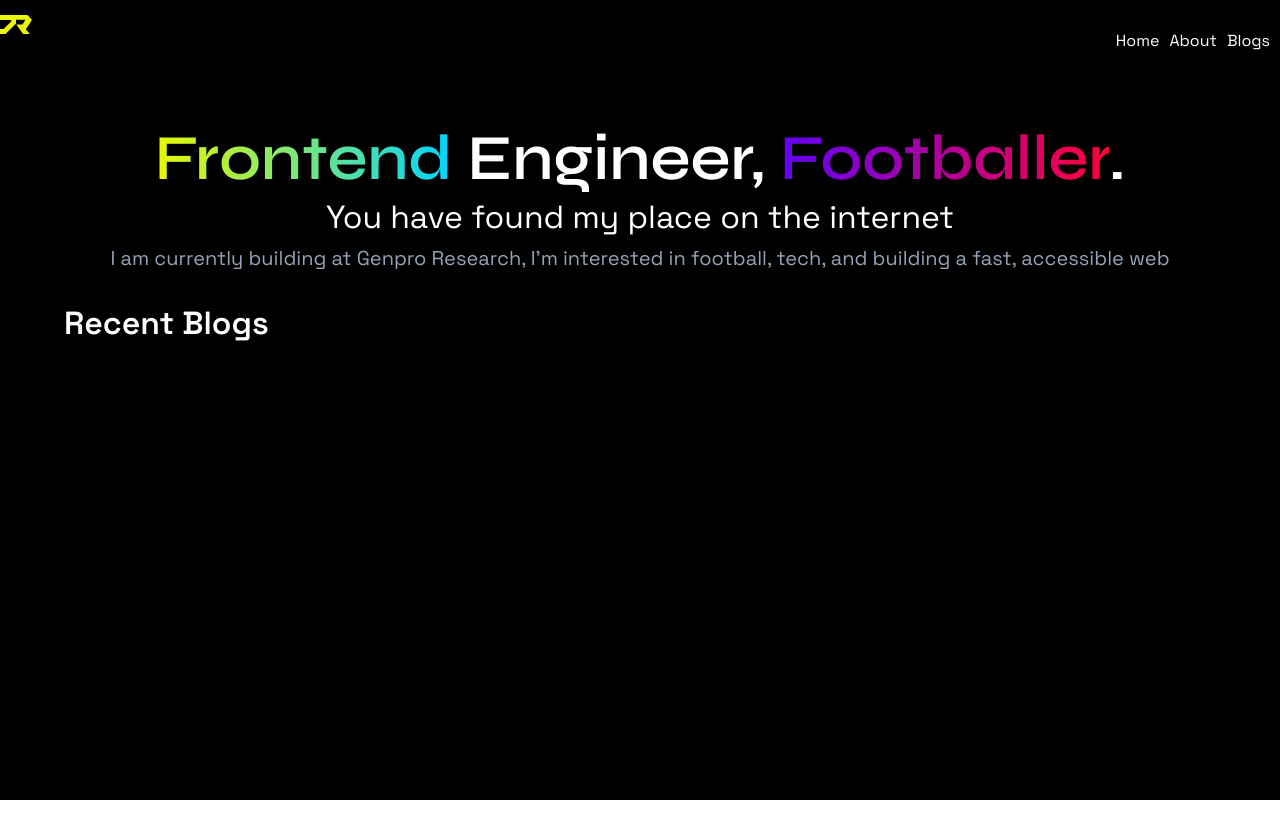
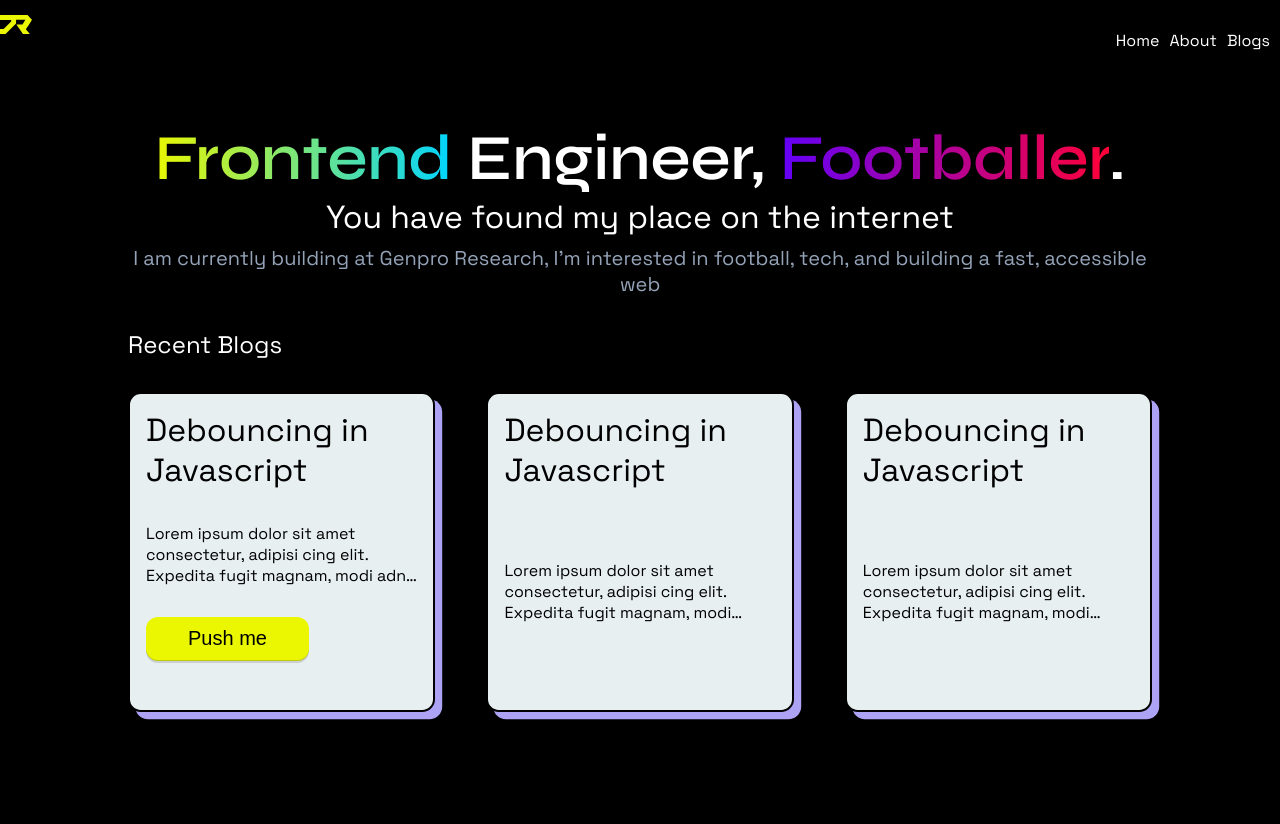
Before and after one commit to joelshejar/next-neo, a Next.js app: page / in a window 1280 px wide. Before the commit the page ends 800 px from the top, so only its background shows below. Built offline with nearby package versions, Linux system fonts and the light colour scheme.

Commit message:
Added neo brutalistic styling for blog cards

```diff
--- a/app/page.module.css
+++ b/app/page.module.css
@@ -27,23 +27,13 @@
 }
 
 .hero {
-  height: 90vh;
   width: 100%;
   background-color: black;
   color: white;
-  padding: 0 4rem;
+  padding: 0 8rem;
+  padding-bottom: 3rem;
 }
 
-.blog {
-  color: white;
-  margin-top: 2rem;
-
-}
-
-.blog>h2 {
-  font-size: 2rem;
-  font-weight: 600;
-}
 
 .heroHeading {
   text-align: center;
@@ -83,6 +73,132 @@
   -webkit-text-fill-color: transparent;
 }
 
+.blog {
+  color: white;
+  margin-top: 2rem;
+
+}
+
+.blogCardSection {
+  display: flex;
+  justify-content: space-between;
+  flex-wrap: wrap;
+  margin: 2rem 0;
+}
+
+.blogCard {
+  --shadowColor: 247 80% 80%;
+  display: flex;
+  flex-wrap: wrap;
+  background: rgb(231, 239, 241);
+  max-width: 50rem;
+  width: 30%;
+  height: 20rem;
+  box-shadow: 0.45rem 0.45rem 0 hsl(var(--shadowColor) / 1);
+  border-radius: 0.8rem;
+  overflow: hidden;
+  border: 0.15rem solid black;
+  margin-bottom: 2rem;
+  padding: 1rem;
+  color: black;
+}
+
+.blogCard>h4 {
+  font-size: 2rem;
+}
+
+.blogCard>p {
+  display: -webkit-box;
+  -webkit-line-clamp: 3;
+  -webkit-box-orient: vertical;
+  overflow: hidden;
+  height: 4rem;
+}
+
+.pushable {
+  position: relative;
+  border: none;
+  background: transparent;
+  padding: 0;
+  cursor: pointer;
+  outline-offset: 4px;
+  height: 2.5rem;
+  transition: filter 250ms;
+}
+
+.shadow {
+  position: absolute;
+  top: 0;
+  left: 0;
+  width: 100%;
+  height: 100%;
+  border-radius: 12px;
+  background: rgba(59, 55, 50, 0.169);
+  will-change: transform;
+  transform: translateY(2px);
+  transition:
+    transform 600ms cubic-bezier(.3, .7, .4, 1);
+}
+
+.edge {
+  position: absolute;
+  top: 0;
+  left: 0;
+  width: 100%;
+  height: 100%;
+  border-radius: 12px;
+  background: #c1ca0a
+    /* linear-gradient(to left,
+      hsl(340deg 100% 16%) 0%,
+      hsl(340deg 100% 32%) 8%,
+      hsl(340deg 100% 32%) 92%,
+      hsl(340deg 100% 16%) 100%); */
+}
+
+.front {
+  display: block;
+  position: relative;
+  padding: 10px 42px;
+  border-radius: 12px;
+  font-size: 1.25rem;
+  color: black;
+  background: #EAF700;
+  will-change: transform;
+  transform: translateY(-4px);
+  transition:
+    transform 600ms cubic-bezier(.3, .7, .4, 1);
+}
+
+.pushable:hover {
+  filter: brightness(110%);
+}
+
+.pushable:hover .front {
+  transform: translateY(-6px);
+  transition:
+    transform 250ms cubic-bezier(.3, .7, .4, 1.5);
+}
+
+.pushable:active .front {
+  transform: translateY(-2px);
+  transition: transform 34ms;
+}
+
+.pushable:hover .shadow {
+  transform: translateY(4px);
+  transition:
+    transform 250ms cubic-bezier(.3, .7, .4, 1.5);
+}
+
+.pushable:active .shadow {
+  transform: translateY(1px);
+  transition: transform 34ms;
+}
+
+.pushable:focus:not(:focus-visible) {
+  outline: none;
+}
+
 /* Media queries for responsive layout */
 @media screen and (max-width: 600px) {
   .container {}
--- a/app/page.tsx
+++ b/app/page.tsx
@@ -31,9 +31,33 @@ export default function Home() {
         <div className={styles.blog}>
           <h2>Recent Blogs</h2>
           <div className={styles.blogCardSection}>
-            <div className={styles.blogCard}>
-
-            </div>
+            <article className={styles.blogCard}>
+              <h4>Debouncing in Javascript</h4>
+              <p>Lorem ipsum dolor sit amet consectetur, adipisi
+                cing elit. Expedita fugit magnam, modi adnt, dicta nobis
+                aut? Ratione eius est laudantium molest</p>
+              <button className={styles.pushable}>
+                <span className={styles.shadow}></span>
+                <span className={styles.edge}></span>
+                <span className={styles.front}>
+                  Push me
+                </span>
+              </button>
+            </article>
+            <article className={styles.blogCard}>
+              <h4>Debouncing in Javascript</h4>
+              <p>Lorem ipsum dolor sit amet consectetur, adipisi
+                cing elit. Expedita fugit magnam, modi adipisci m
+                agni est rem consectetur hic veritatis incidunt, dicta nobis
+                aut? Ratione eius est laudantium molest</p>
+            </article>
+            <article className={styles.blogCard}>
+              <h4>Debouncing in Javascript</h4>
+              <p>Lorem ipsum dolor sit amet consectetur, adipisi
+                cing elit. Expedita fugit magnam, modi adipisci m
+                agni est rem consectetur hic veritatis incidunt, dicta nobis
+                aut? Ratione eius est laudantium molest</p>
+            </article>
           </div>
         </div>
       </section>
```
